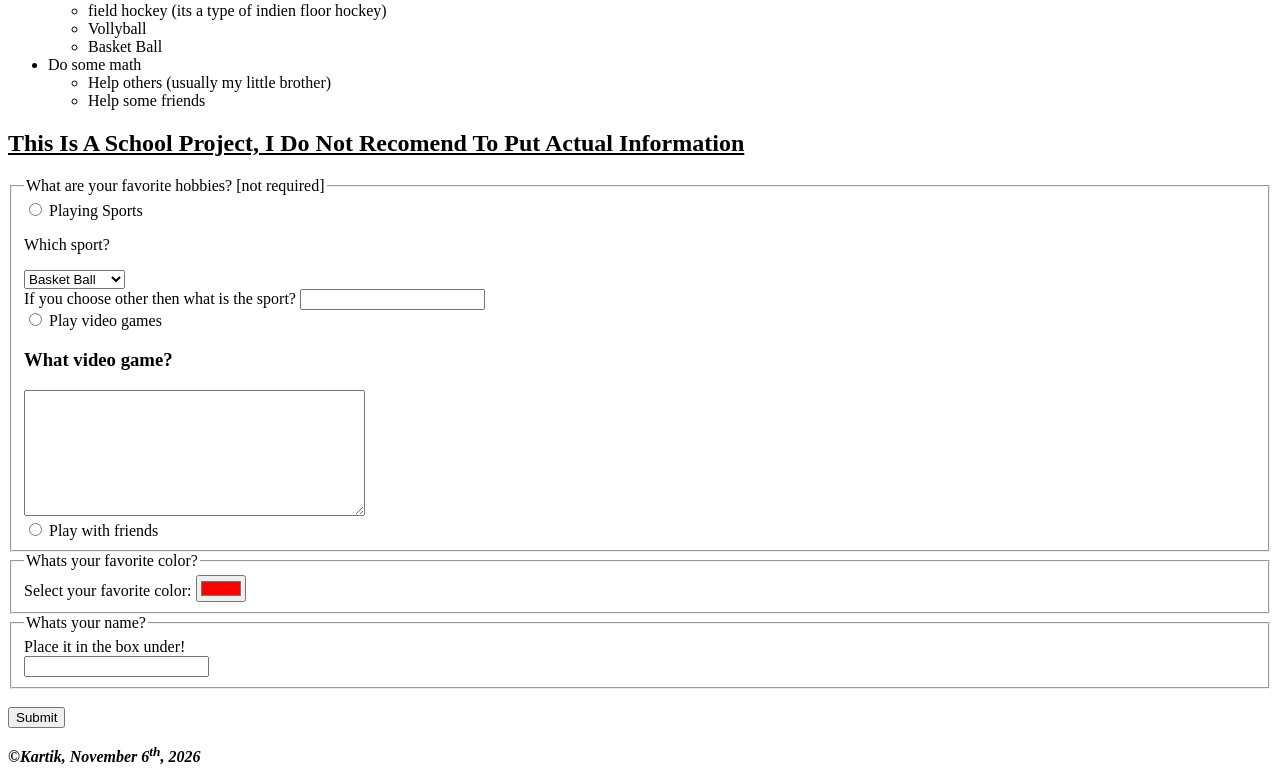
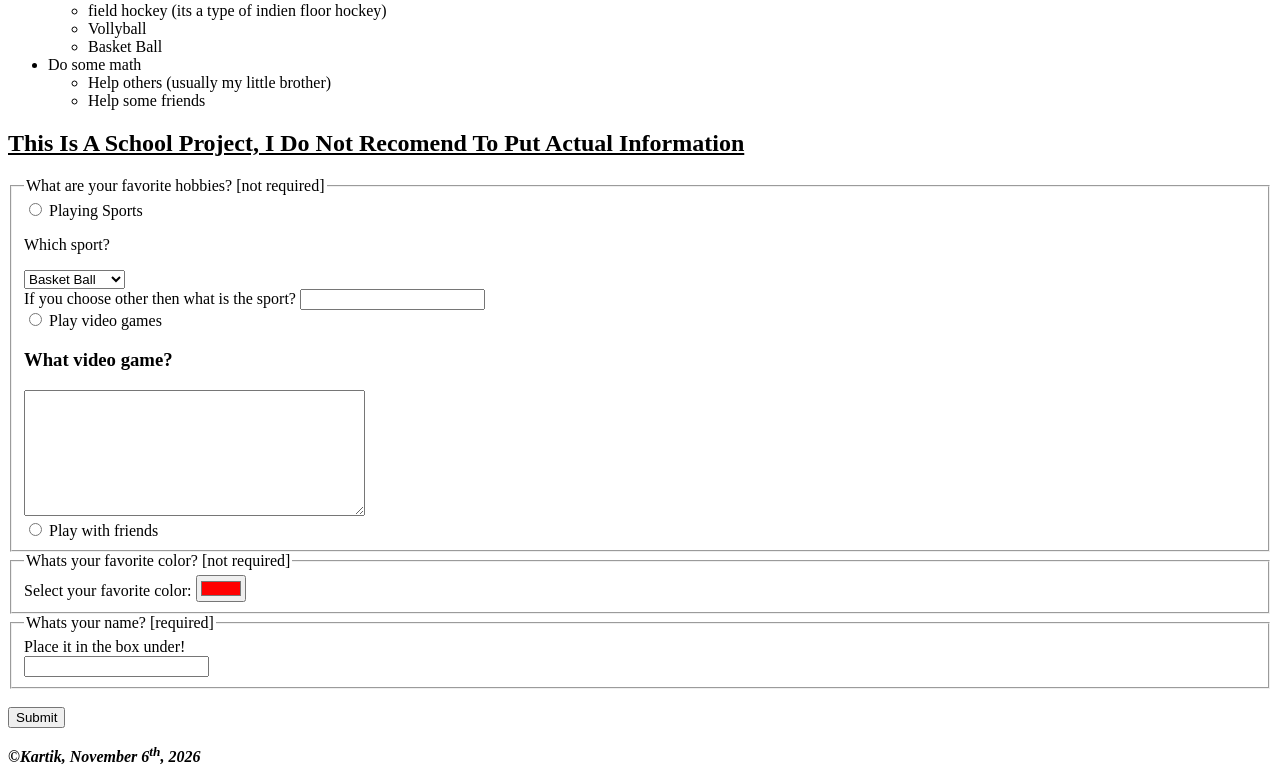
Before and after one commit to CoderTriv/Web-Project-1-Kartik, a plain HTML site: page bio.html in a window 1280 px wide. Shown: the part 678-1460 px from the top of the page. Drawn offline with Linux system fonts and the light colour scheme.

Commit message:
Bio updates (part 3)

```diff
--- a/bio.html
+++ b/bio.html
@@ -230,7 +230,7 @@
             <lable for="play-with-friends">Play with friends</lable>
           </fieldset>
           <fieldset form="what-your-favorite">
-            <legend>Whats your favorite color?</legend>
+            <legend>Whats your favorite color? [not required]</legend>
             <label for="favcolor">Select your favorite color:</label>
             <!--
               This is an input that lets the user
@@ -239,11 +239,11 @@
             <input type="color" id="favcolor" name="favcolor" value="#ff0000" />
           </fieldset>
           <fieldset form="whats-your-favorite">
-            <legend>Whats your name?</legend>
+            <legend>Whats your name? [required]</legend>
             <label for="user-name">Place it in the box under!</label>
             <br />
 
-            <input type="text" id="user-name" name="user-name" />
+            <input type="text" id="user-name" name="user-name" required />
           </fieldset>
           <br />
 
```
